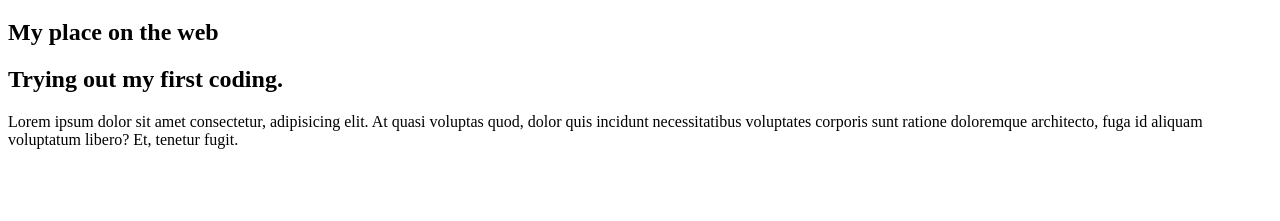
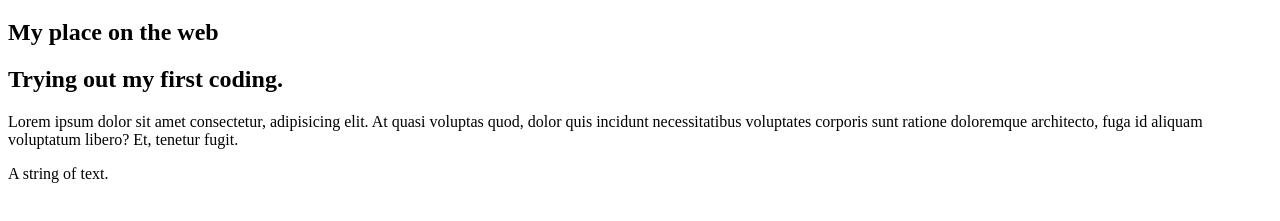
Before and after one commit to doubleeq/doubleeq.github.io, a plain HTML site: page index.html in a window 1280 px wide. Shown: the part 61-282 px from the top of the page. Drawn offline with Linux system fonts and the light colour scheme.

Commit message:
Added new para

```diff
--- a/index.html
+++ b/index.html
@@ -14,7 +14,7 @@
     <h2>Trying out my first coding.</h2>
 
     <p>Lorem ipsum dolor sit amet consectetur, adipisicing elit. At quasi voluptas quod, dolor quis incidunt necessitatibus voluptates corporis sunt ratione doloremque architecto, fuga id aliquam voluptatum libero? Et, tenetur fugit.</p>
-
+    <p>A string of text.</p>
 
 
 </body>
```
